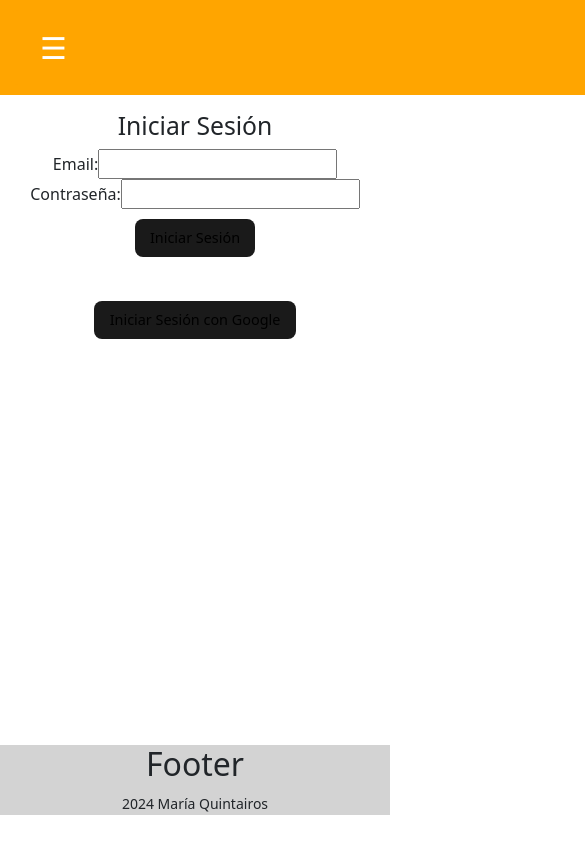
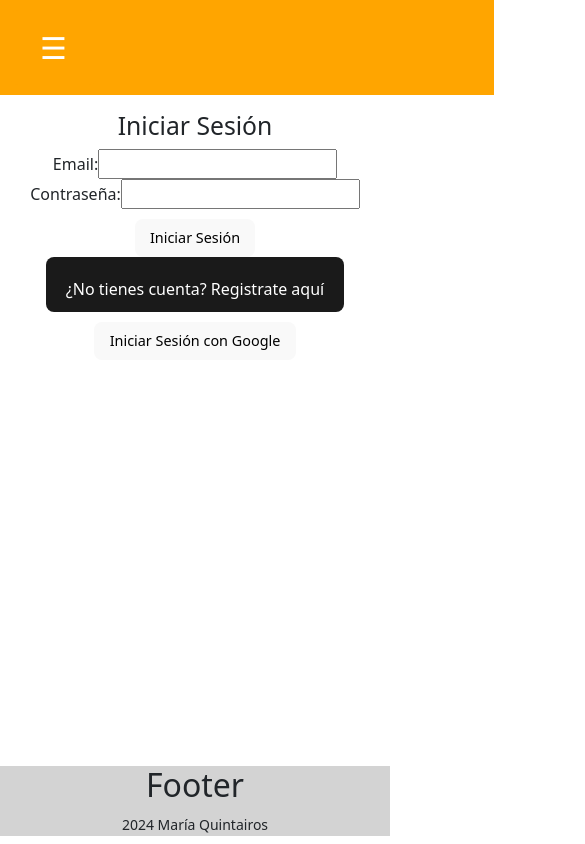
Before and after one commit to quingtairos/EjercicioReact, a React (Vite) app in the folder AppWebEventos/: page /iniciar-sesion in a window 390 px wide. Shown: the top 844 px of the page, 585 px wide, since content can reach past the window. Built offline with nearby package versions, Linux system fonts and the light colour scheme; no server answers; the database is empty.

Commit message:
modificar estilos a la web

```diff
--- a/AppWebEventos/src/App.css
+++ b/AppWebEventos/src/App.css
@@ -65,6 +65,29 @@ button {
   transition: border-color 0.25s;
 }
 
+button:hover {
+  border-color: #646cff;
+}
+button:focus,
+button:focus-visible {
+  outline: 4px auto -webkit-focus-ring-color;
+}
+
+.btn {
+  border-radius: 8px;
+  border: 1px solid transparent;
+  padding: 0.6em 1.2em;
+  font-size: 1em;
+  font-weight: 500;
+  font-family: inherit;
+  background-color: #1a1a1a;
+  cursor: pointer;
+  transition: border-color 0.25s;
+}
+.btn:hover {
+  border-color: #646cff;
+}
+
 @media (max-width: 480px) {
   button {
     font-size: 0.9em;
@@ -118,3 +141,17 @@ button {
     margin: 20px;
   }
 }
+
+
+@media (prefers-color-scheme: light) {
+  :root {
+    color: #213547;
+    background-color: #ffffff;
+  }
+  a:hover {
+    color: #747bff;
+  }
+  button {
+    background-color: #f9f9f9;
+  }
+}
--- a/AppWebEventos/src/components/Header/Header.css
+++ b/AppWebEventos/src/components/Header/Header.css
@@ -109,6 +109,7 @@ h1 {
     }
 
     header {
-        width: 96.6vh;
+        width: 58.5vh;
+
     }
 }
--- a/AppWebEventos/src/components/Login/Login.tsx
+++ b/AppWebEventos/src/components/Login/Login.tsx
@@ -147,7 +147,7 @@ const Login: React.FC = () => {
                         </button> */}
                 </form>
 
-                <div>
+                <div className='btn btn-info'>
                     <NavLink to="../Registro">¿No tienes cuenta? Registrate aquí</NavLink>
                 </div>
 
--- a/AppWebEventos/src/components/Productos/Producto.css
+++ b/AppWebEventos/src/components/Productos/Producto.css
@@ -1,7 +1,10 @@
-/* .productos {
-    max-width: 800px;
-    margin: 20px auto;
-  } */
+.productos {
+    /* max-width: 800px;
+    margin: 20px auto; */
+    padding-left: 50px;
+  }
+
+
 
   .busquedaYfiltros {
     margin-bottom: 20px;
--- a/AppWebEventos/src/components/Productos/Productos.tsx
+++ b/AppWebEventos/src/components/Productos/Productos.tsx
@@ -163,7 +163,7 @@ const ProductoComponent: React.FC = () => {
                     {productos.map((producto) => (
                         <div key={producto.id} className="col" style={{ width: '18rem' }}>
                             <div className="card">
-                            <img src={producto.imagen || 'path-to-default-image.jpg'} className="card-img-top" alt={producto.nombre} />
+                            <img src={producto.imagen || 'https://via.placeholder.com/150'} className="card-img-top" alt={producto.nombre} />
                                 <div className="card-body">
                                     <h5 className="card-title">{producto.nombre || 'Sin nombre'}</h5>
                                     <p className="card-text">Precio: ${producto.precio  ? `${producto.precio}€` : 'Precio no disponible'}</p>
```
